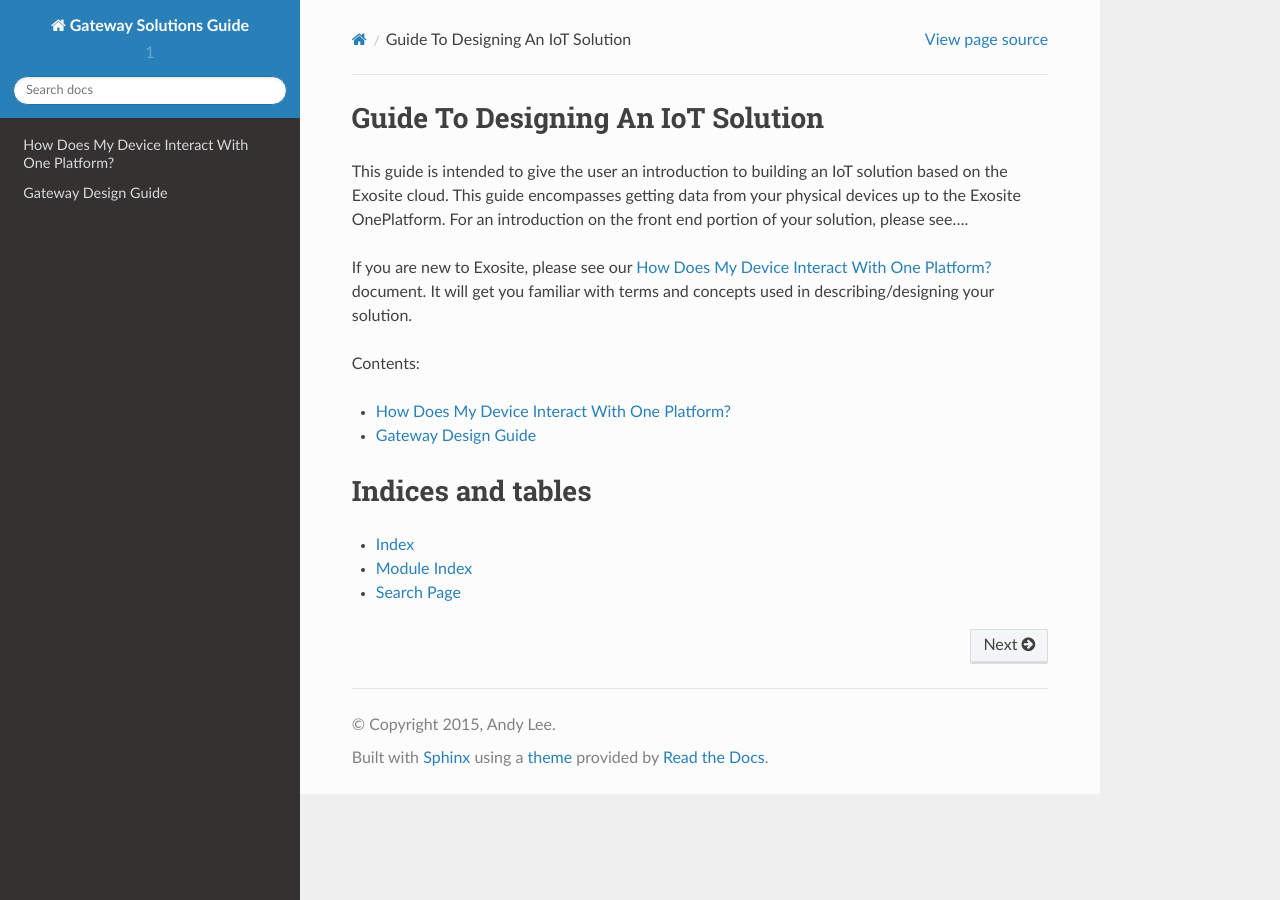
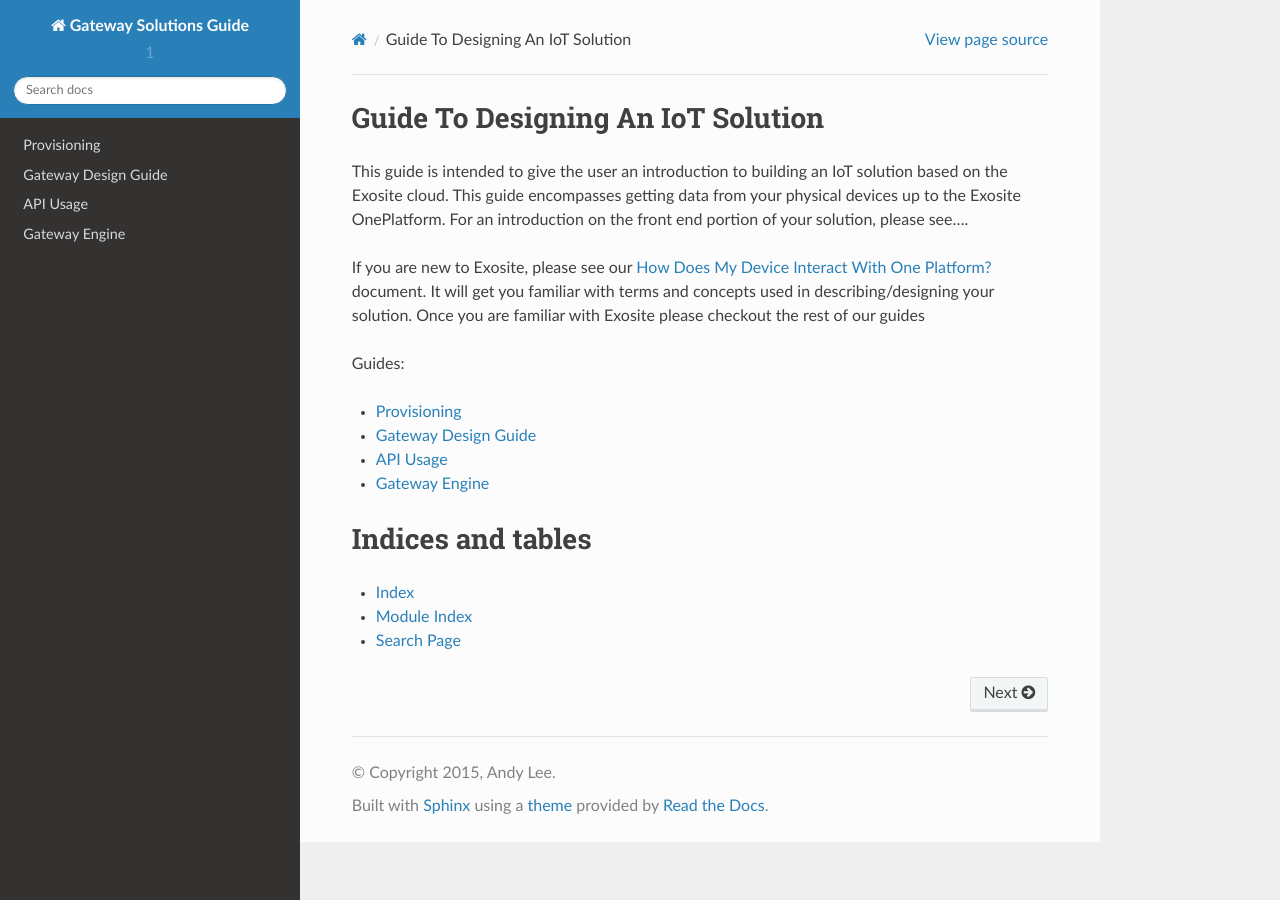
Before and after one commit to fiveohhh/xodocs, a Sphinx documentation site: the page built from source/index.rst, in a window 1280 px wide. Built offline with Sphinx 7.4.7 and the Read the Docs theme 2.0.0, drawn with Linux system fonts in a browser that asks for light colours.

Commit message:
Restructure toc

```diff
--- a/source/index.rst
+++ b/source/index.rst
@@ -13,17 +13,20 @@
 
 If you are new to Exosite, please see our :doc:`exosite_introduction` document.
 It will get you familiar with terms and concepts used in describing/designing
-your solution.
+your solution.  Once you are familiar with Exosite please checkout the rest
+of our guides
 
 
 
-Contents:
+Guides:
 
 .. toctree::
    :maxdepth: 1
 
-   exosite_introduction
+   provisioning
    gateway_design
+   api_usage
+   gateway_engine
 
 
 
```
